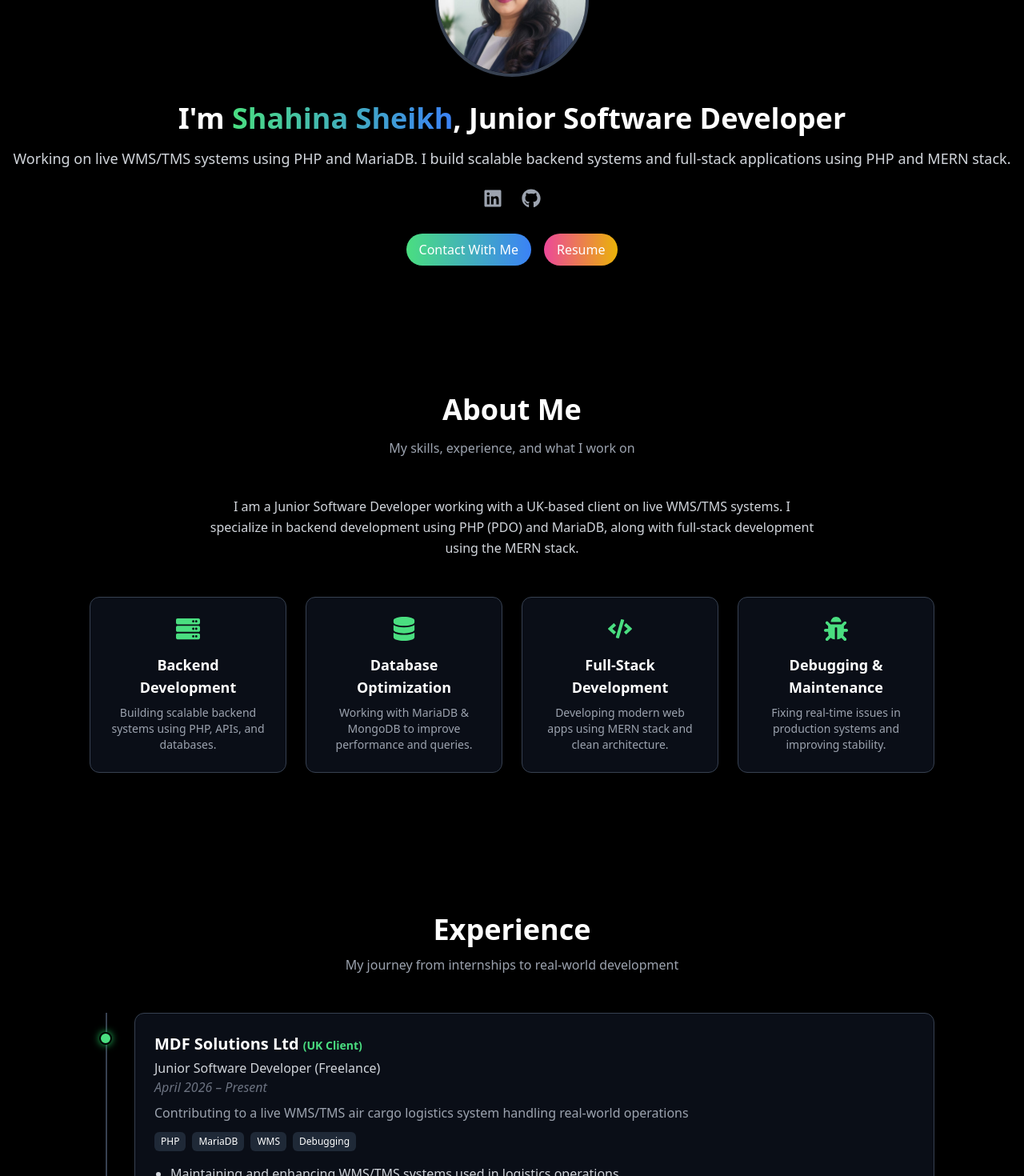
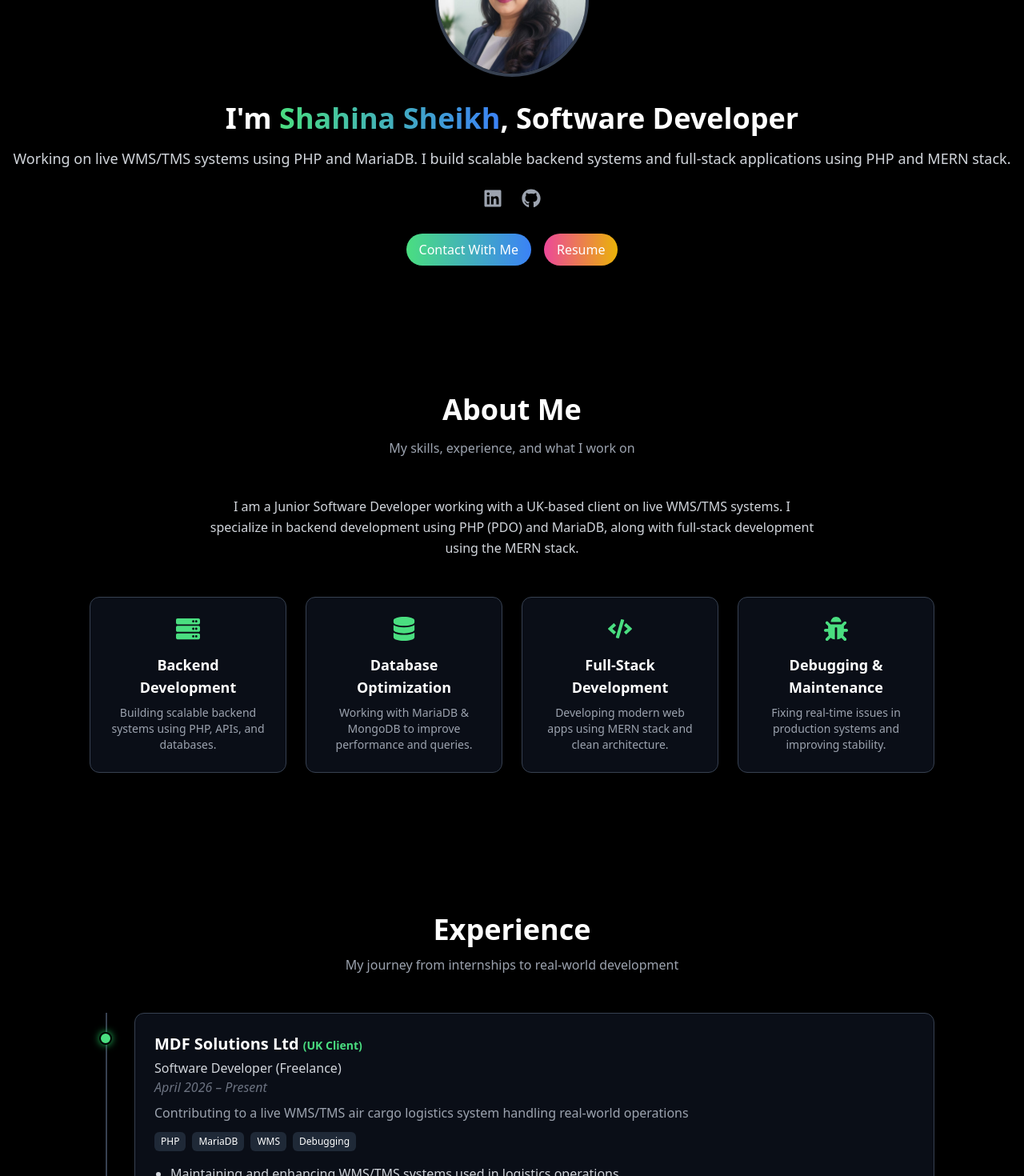
Before and after one commit to Inshiya1904/Portfolio-Project, a React (Vite) app: page / in a window 1280 px wide. Shown: the part 240-1710 px from the top of the page at 80% size. Built offline with nearby package versions, Linux system fonts and the light colour scheme.

Commit message:
Experience added

```diff
--- a/src/components/Experience.jsx
+++ b/src/components/Experience.jsx
@@ -4,7 +4,7 @@ const experiences = [
   {
     company: "MDF Solutions Ltd",
     location: "UK Client",
-    role: "Junior Software Developer (Freelance)",
+    role: "Software Developer (Freelance)",
     duration: "April 2026 – Present",
     highlight:
       "Contributing to a live WMS/TMS air cargo logistics system handling real-world operations",
@@ -37,7 +37,8 @@ const experiences = [
     location: "Remote",
     role: "Full Stack Developer Intern",
     duration: "Mar 2024 – Sep 2025",
-    highlight: "Built multiple full-stack applications as part of structured internship projects using MERN stack",
+    highlight:
+      "Built multiple full-stack applications as part of structured internship projects using MERN stack",
     points: [
       "Developed 4+ MERN stack applications with authentication and CRUD",
       "Integrated third-party APIs and cloud services",
--- a/src/components/Hero.jsx
+++ b/src/components/Hero.jsx
@@ -1,6 +1,6 @@
 import React from "react";
 import HeroImage from "../assets/ProfilePic.jpeg";
-import ShahinaCV from "../assets/Shahina-Resume.pdf";
+import ShahinaCV from "../assets/Shahina.pdf";
 import { FaFacebook, FaGithub, FaLinkedin, FaTwitter } from "react-icons/fa";
 
 const Hero = () => {
@@ -17,7 +17,7 @@ const Hero = () => {
         <span className="text-transparent bg-clip-text bg-gradient-to-r from-green-400 to-blue-500">
           Shahina Sheikh
         </span>
-        , Junior Software Developer
+        , Software Developer
       </h1>
 
       <p className="mt-4 text-lg text-gray-300">
```
Also changed, not shown: 1 other file (tests, documents, lock files or other folders).
